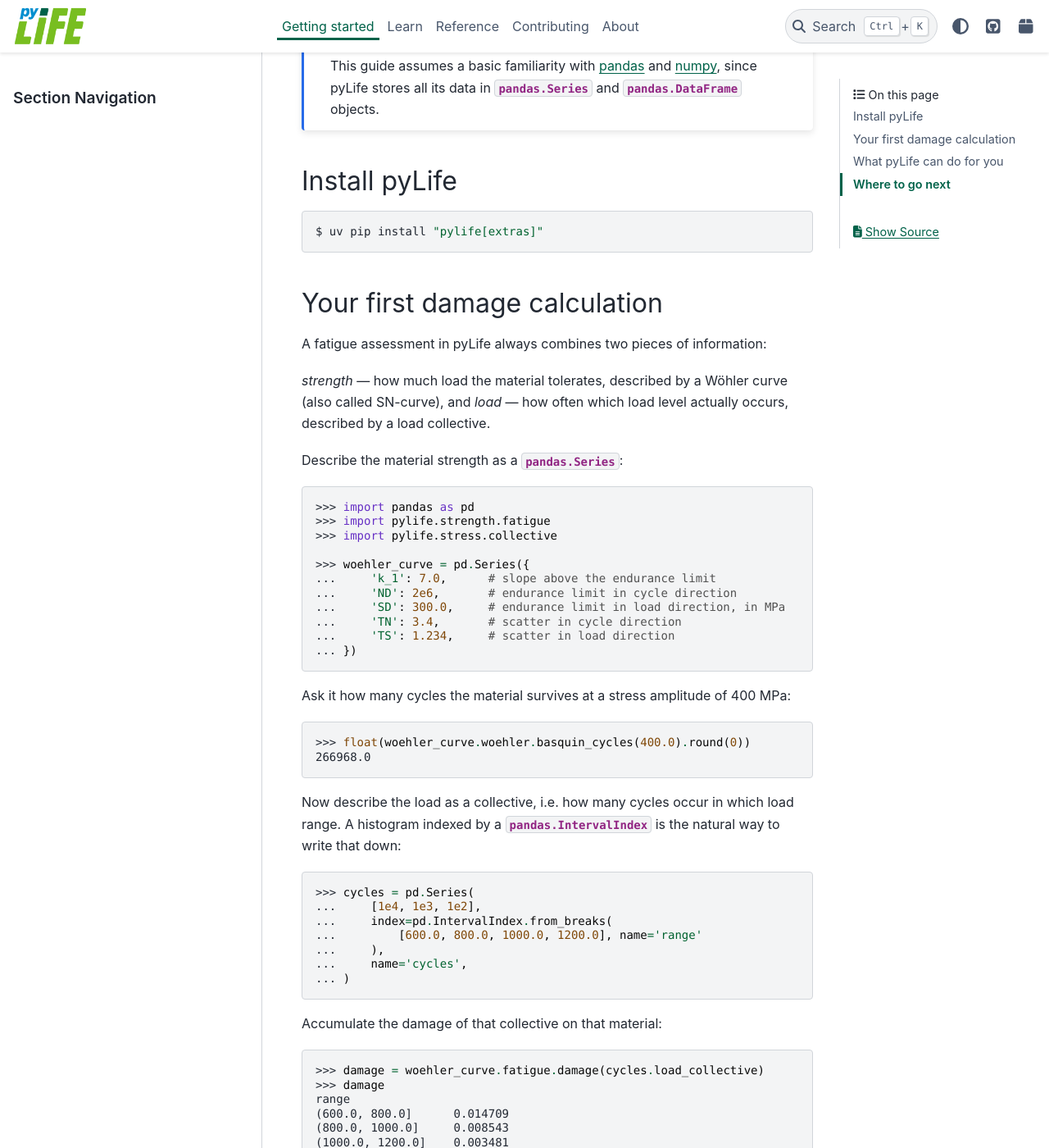
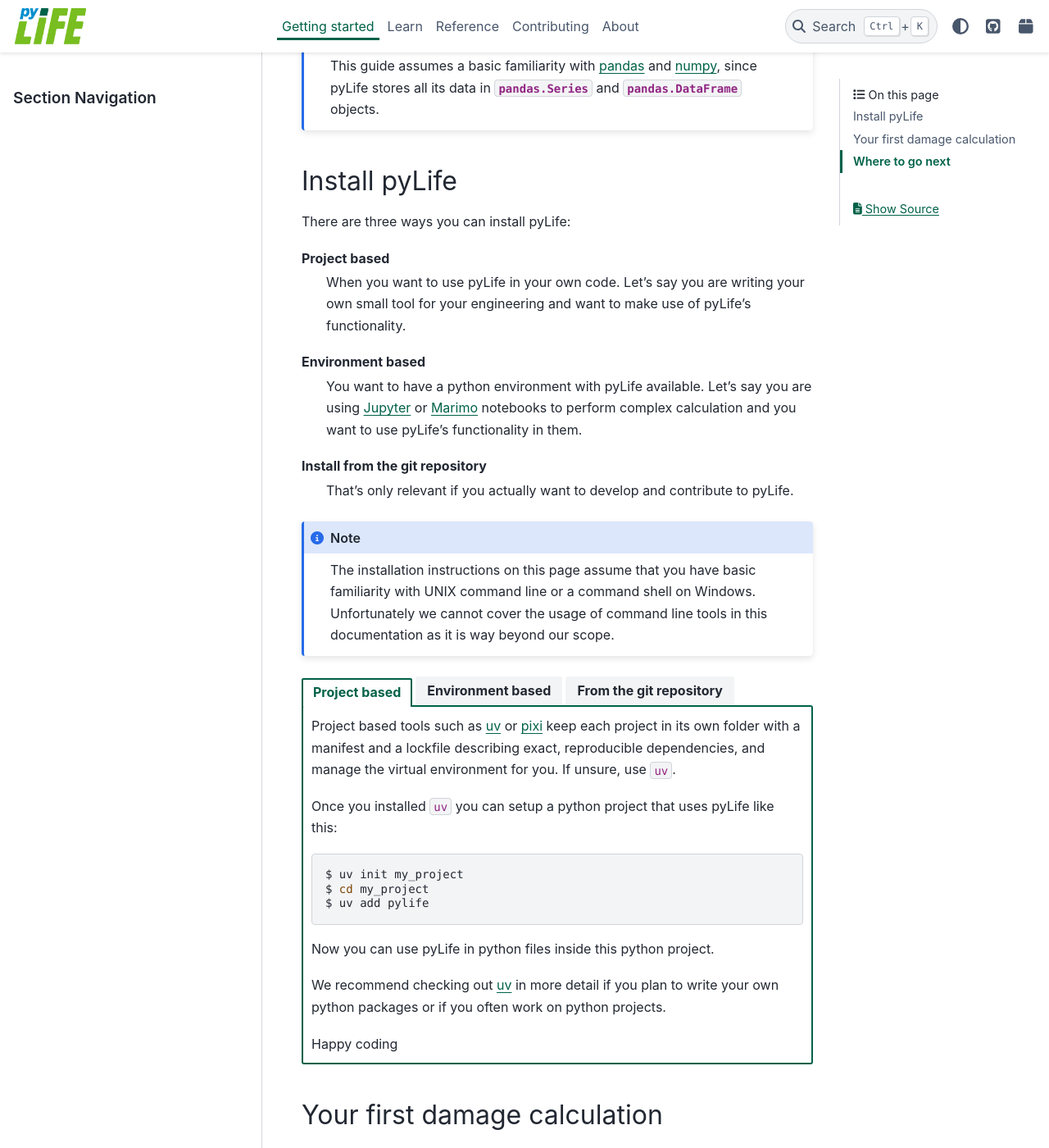
Before and after one commit to boschresearch/pylife, a Sphinx documentation site: the page built from docs/getting_started.rst, in a window 1280 px wide and 1400 px high, scrolled down 292 px. Shown: the whole window at 82% size. Built offline with Sphinx 7.4.7 and the PyData theme 0.15.4, drawn with Linux system fonts in a browser that asks for light colours; pages that are not in the unit, such as notebooks, are missing from menus; the version number could not be read and is left out; some of the changed text lies outside the part shown.

Commit message:
Add a section about installation
Signed-off-by: Johannes Mueller <johannes.mueller4@de.bosch.com>

```diff
--- a/docs/getting_started.rst
+++ b/docs/getting_started.rst
@@ -17,9 +17,104 @@ to do next.
 Install pyLife
 ==============
 
-.. code-block:: console
+There are three ways you can install pyLife:
 
-  $ uv pip install "pylife[extras]"
+Project based
+    When you want to use pyLife in your own code. Let's say you are writing
+    your own small tool for your engineering and want to make use of pyLife's
+    functionality.
+
+Environment based
+    You want to have a python environment with pyLife available. Let's say you
+    are using `Jupyter <https://jupyter.org/>`_ or `Marimo <https://marimo.io/>`_
+    notebooks to perform complex calculation and you want to use pyLife's
+    functionality in them.
+
+Install from the git repository
+    That's only relevant if you actually want to develop and contribute to
+    pyLife.
+
+
+.. note::
+
+   The installation instructions on this page assume that you have basic
+   familiarity with UNIX command line or a command shell on
+   Windows. Unfortunately we cannot cover the usage of command line tools in
+   this documentation as it is way beyond our scope.
+
+.. tab-set::
+
+   .. tab-item:: Project based
+
+      Project based tools such as `uv <https://docs.astral.sh/uv/>`_ or
+      `pixi <https://pixi.sh/>`_ keep each project in its own folder with a
+      manifest and a lockfile describing exact, reproducible dependencies,
+      and manage the virtual environment for you. If unsure, use ``uv``.
+
+      Once you installed ``uv`` you can setup a python project that uses pyLife
+      like this:
+
+      .. code-block:: console
+
+         $ uv init my_project
+         $ cd my_project
+         $ uv add pylife
+
+      Now you can use pyLife in python files inside this python project.
+
+      We recommend checking out `uv <https://docs.astral.sh/uv/>`_ in more
+      detail if you plan to write your own python packages or if you often work
+      on python projects.
+
+      Happy coding
+
+   .. tab-item:: Environment based
+
+      You will probably use some version of the ``conda`` tool to manage your
+      python environments. It is commercially available from `Anaconda
+      <https://www.anaconda.com/>`_ as well as a free community miniforge
+      variant from `conda forge <https://conda-forge.org/download/>`_. If
+      unsure, go with the miniforge variant.
+
+      Once you installed your ``conda`` tool you can setup a python environment
+      like this:
+
+      .. code-block:: console
+
+         $ conda create -n pylife-env python
+         $ conda activate pylife-env
+         $ pip install pylife
+
+      If you want to use `Jupyter <https://jupyter.org/>`_ or
+      `Marimo <https://marimo.io/>`_ notebooks for your work you can install
+      the ``jupyter`` or the ``marimo`` package inside your environment.
+
+      Deactivate the environment again with ``deactivate`` once you are
+      done.
+
+      Happy engineering
+
+   .. tab-item:: From the git repository
+
+      If you want to contribute to pyLife – read the :doc:`contributing guide
+      <contributing>` for that – you can setup your pyLife working copy. First
+      you need to install the `uv <https://docs.astral.sh/uv/>`_ tool. Once you
+      have done that you can setup your pyLife working copy like this.
+
+      .. code-block:: console
+
+         $ git clone https://github.com/boschresearch/pylife.git
+         $ cd pylife
+         $ uv sync
+
+      Now you should be able to run the test suite wit
+
+      .. code-block:: console
+
+         $ uv run pytest
+
+      Happy coding
+
 
 
 
@@ -100,73 +195,6 @@ everywhere in pyLife:
   the fatigue specific methods.  This is the :doc:`Signal API <signal_api>`.
 
 
-What pyLife can do for you
-==========================
-
-pyLife groups its functionality into the following tasks.
-
-Analyse loads and stresses
---------------------------
-
-Basic operations on time signals as well as more complex ones such as rainflow
-counting.
-
-* :mod:`pylife.stress.timesignal` — operations on time signals
-* :mod:`pylife.stress.rainflow` — a versatile module for rainflow counting
-* :mod:`pylife.stress.collective` — handling of load collectives
-* :mod:`pylife.stress.equistress` — equivalent stresses from stress tensors
-
-Fit material data
------------------
-
-Extract material parameters from experimental data.  As of now this is a
-versatile set of classes to fit Wöhler curve parameters from experimental
-fatigue data.
-
-* :mod:`pylife.materialdata.woehler`
-
-Predict material behaviour
---------------------------
-
-Use material parameters — for example the ones fitted by the modules above —
-to predict how the material responds.
-
-* :class:`pylife.materiallaws.WoehlerCurve`
-* :class:`pylife.materiallaws.RambergOsgood`
-* :mod:`pylife.materiallaws.true_stress_strain` — true stress and true strain
-
-Assess the lifetime of components
----------------------------------
-
-Calculate lifetimes, failure probabilities and endurance limits of components
-from load sequences and material data.
-
-* :mod:`pylife.strength.fatigue` — damage accumulation
-* :mod:`pylife.strength.meanstress` — mean stress transformation
-* :mod:`pylife.strength.fkm_nonlinear.assessment_nonlinear_standard` — local
-  strain concept of the nonlinear FKM guideline
-
-Work with FE meshes
--------------------
-
-* :mod:`pylife.mesh.meshsignal` — accessors for general mesh operations
-* :class:`pylife.mesh.HotSpot` — hotspot detection
-* :class:`pylife.mesh.Gradient` — gradients of scalar values along a mesh
-* :class:`pylife.mesh.Meshmapper` — map a mesh onto another one of the same
-  geometry by interpolation
-
-Exchange FE results
--------------------
-
-* :mod:`pylife.vmap` — import from and export to `VMAP
-  <https://www.vmap.eu.com/>`_ files
-* :doc:`tools/index` — read Abaqus ODB files
-
-Utilities
----------
-
-* :mod:`pylife.utils` — mathematical helpers used throughout the code base
-
 
 Where to go next
 ================
```
